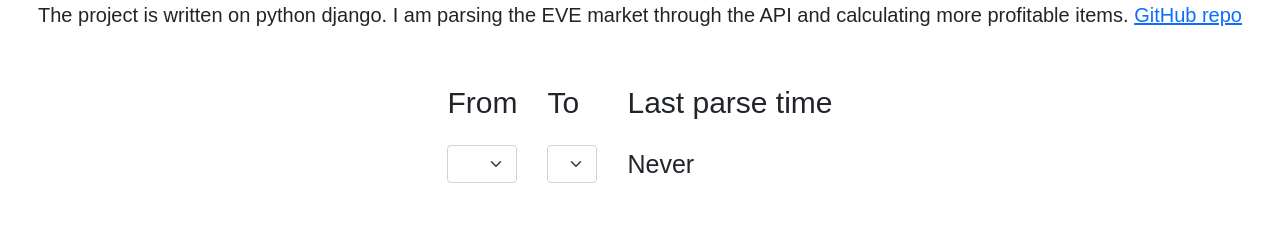
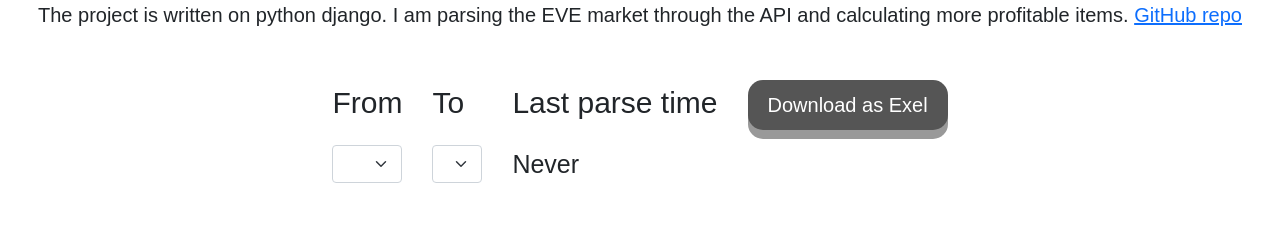
Before and after one commit to ATPstealer/eve_parser, a Django app: page /logistics/planing/ in a window 1280 px wide. Shown: the part 70-303 px from the top of the page. Run offline with Django 3.2, Linux system fonts and the light colour scheme; data that the repository does not hold is empty; parts of the project's set-up code (start-up, migrations or seed data) failed here and were passed over; some web fonts are replaced.

Commit message:
Bad exel export

```diff
--- a/logistics/templates/logistics/liquidity.html
+++ b/logistics/templates/logistics/liquidity.html
@@ -26,6 +26,9 @@
     <div class="form-item">
         <span>Last parse time</span>
         <p>{{ parse_time }}</p>
+    </div>
+    <div class="form-item">
+        <a href="/logistics/liquidity/exel?region={{ region_selected }}" class="button">Download as Exel</a>
     </div>
 </form>
 
--- a/logistics/templates/logistics/planing.html
+++ b/logistics/templates/logistics/planing.html
@@ -36,6 +36,9 @@
     <div class="form-item">
         <span>Last parse time</span>
         <p>{{ parse_time }}</p>
+    </div>
+    <div class="form-item">
+        <a href="/logistics/liquidity/exel?region_from={{ region_from_selected }}&region_to={{ region_to_selected }}" class="button">Download as Exel</a>
     </div>
 </form>
 
--- a/static/eve/style.css
+++ b/static/eve/style.css
@@ -179,3 +179,28 @@ tr:nth-child(odd){
 .long{
     min-width: 135px;
 }
+
+.button {
+  display: inline-block;
+  padding: 10px 20px;
+  font-size: 20px;
+  cursor: pointer;
+  text-align: center;
+  text-decoration: none;
+  outline: none;
+  color: #fff;
+  background-color: #555555;
+  border: none;
+  border-radius: 15px;
+  box-shadow: 0 9px #999;
+  justify-content: center;
+  align-items: center;
+}
+
+.button:hover {background-color: #444444}
+
+.button:active {
+  background-color: #333333;
+  box-shadow: 0 5px #666;
+  transform: translateY(4px);
+}
```
